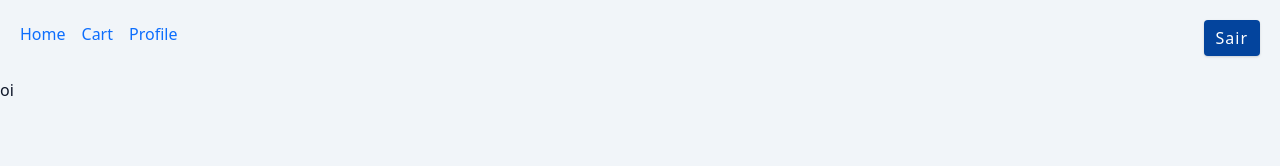
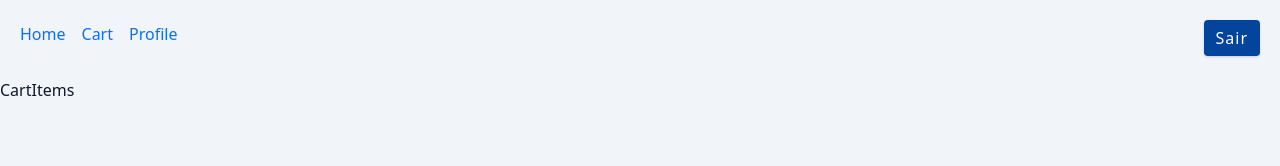
Before and after one commit to jupitters/java-shop, a React app in the folder frontend/: page /cart in a window 1280 px wide. Shown: the top 166 px of the page. Built offline with nearby package versions, Linux system fonts and the light colour scheme; no server answers; sample sign-in values are in the browser's storage; the HTML template or start-up script is replaced by a standard one.

Commit message:
cart items component

```diff
--- /dev/null
+++ b/frontend/src/components/CartItems.jsx
@@ -0,0 +1,9 @@
+import React from 'react'
+
+const CartItems = () => {
+  return (
+    <div>CartItems</div>
+  )
+}
+
+export default CartItems
--- a/frontend/src/components/Products.jsx
+++ b/frontend/src/components/Products.jsx
@@ -6,7 +6,6 @@ import { useLocation } from 'react-router-dom'
 const Products = () => {
     const { products, loading, addToCart, selectProduct } = useContext(AppContext)
     const token = localStorage.getItem("token")
-    const location = useLocation()
 
     if (loading) {
         return <section className='section'>
--- a/frontend/src/context/AppContext.jsx
+++ b/frontend/src/context/AppContext.jsx
@@ -64,7 +64,6 @@ export const AppProvider = ({ children }) => {
             Authorization: `Bearer ${token}`
           }
         })
-        console.log(data.data)
         setCart(data.data)
       } catch (error) {
         console.log(error)
--- a/frontend/src/pages/Cart.jsx
+++ b/frontend/src/pages/Cart.jsx
@@ -1,14 +1,14 @@
 import React, { useContext, useEffect } from 'react'
 import Navbar from '../components/Navbar'
 import { AppContext } from '../context/AppContext'
+import Products from '../components/Products'
+import CartItems from '../components/CartItems'
 
 const Cart = () => {
   const { cart } = useContext(AppContext)
 
   return (
-    <div>
-      oi
-    </div>
+    <CartItems />
   )
 }
 
```
